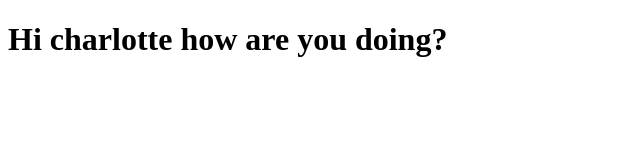
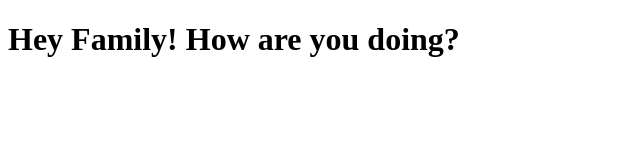
Before and after one commit to djagpal02/djagpal02.github.io, a plain HTML site: page index.html in a window 1280 px wide. Shown: the whole page, without its empty margins (0-640 px from the left). Drawn offline with Linux system fonts and the light colour scheme.

Commit message:
family test

```diff
--- a/index.html
+++ b/index.html
@@ -6,6 +6,6 @@
     <title>Document</title>
 </head>
 <body>
-    <h1>Hi charlotte how are you doing?</h1>
+    <h1>Hey Family! How are you doing?</h1>
 </body>
 </html>
```
